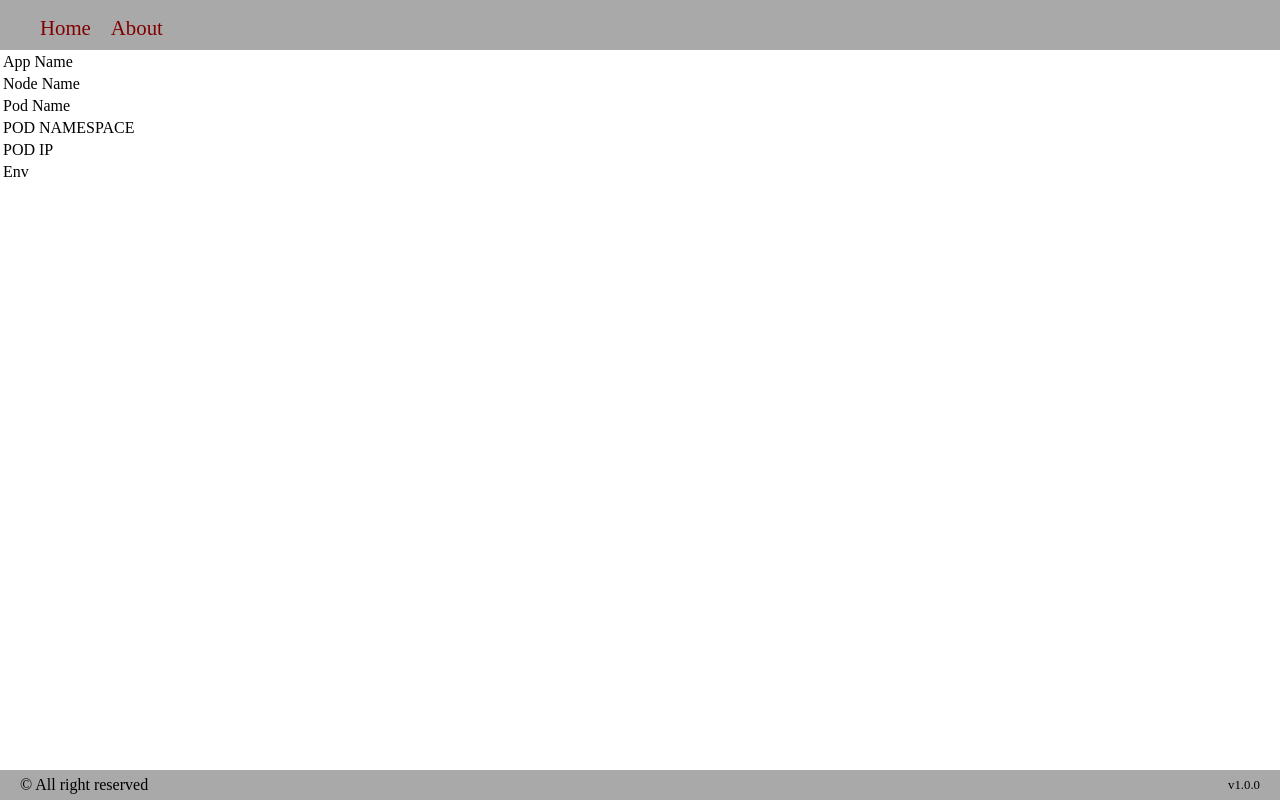
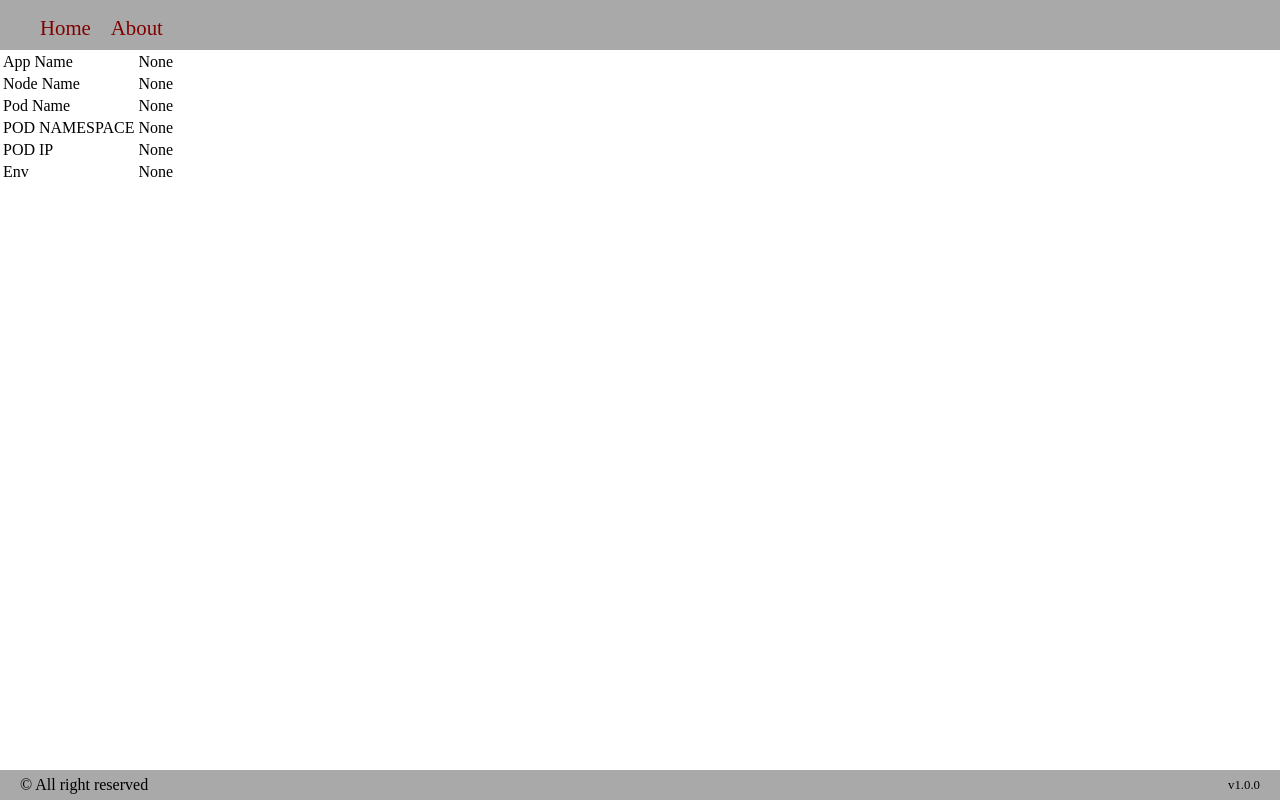
Before and after one commit to vimalmenon/learn-k8s, a Next.js app in the folder App/FrontEnd/: page / in a window 1280 px wide. Built offline with nearby package versions, Linux system fonts and the light colour scheme.

Commit message:
More Refactoring of Page

```diff
--- a/App/FrontEnd/src/Page/App.jsx
+++ b/App/FrontEnd/src/Page/App.jsx
@@ -4,27 +4,27 @@ export default function App(props) {
       <tbody>
         <tr>
           <td>App Name</td>
-          <td>{props.appName}</td>
+          <td>{props.appName || "None"}</td>
         </tr>
         <tr>
           <td>Node Name</td>
-          <td>{props.nodeName}</td>
+          <td>{props.nodeName || "None"}</td>
         </tr>
         <tr>
           <td>Pod Name</td>
-          <td>{props.podName}</td>
+          <td>{props.podName || "None"}</td>
         </tr>
         <tr>
           <td>POD NAMESPACE</td>
-          <td>{props.podNamespace}</td>
+          <td>{props.podNamespace || "None"}</td>
         </tr>
         <tr>
           <td>POD IP</td>
-          <td>{props.podIp}</td>
+          <td>{props.podIp || "None"}</td>
         </tr>
         <tr>
           <td>Env</td>
-          <td>{props.env}</td>
+          <td>{props.env || "None"}</td>
         </tr>
       </tbody>
     </table>
```
